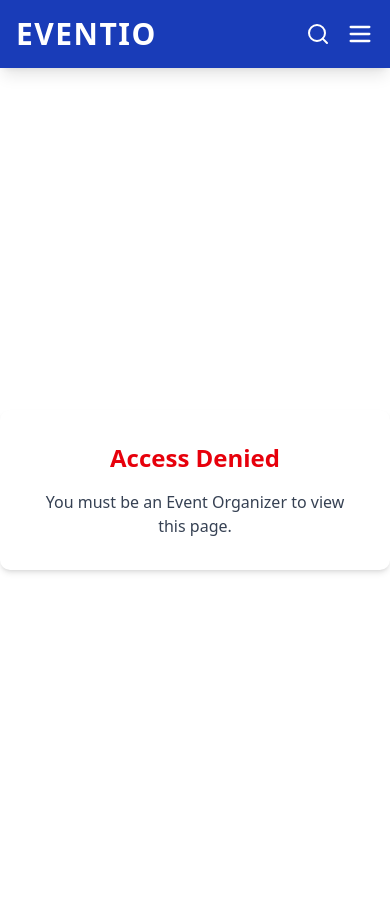
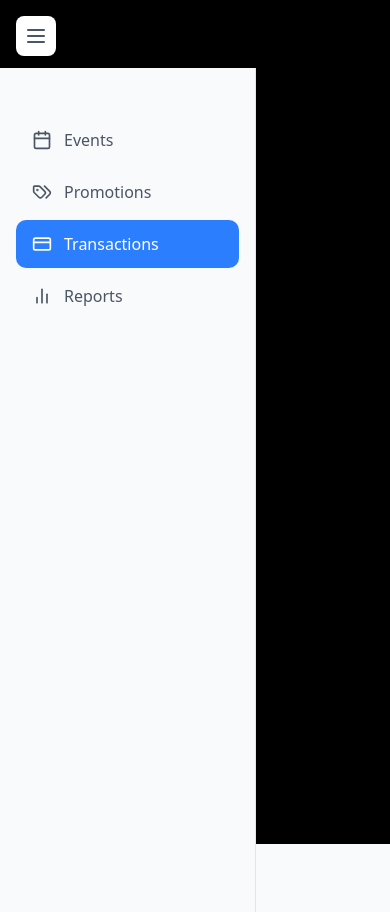
Before and after one commit to finzzzi/fe-event-management, a Next.js app: page /admin/transaction in a window 390 px wide. Built offline with nearby package versions, Linux system fonts and the light colour scheme.

Commit message:
Feat: add admin side panel for organizer

```diff
--- a/src/app/admin/event/page.tsx
+++ b/src/app/admin/event/page.tsx
@@ -249,7 +249,6 @@ export default function EventListPage() {
                     <SelectValue placeholder="Filter by category" />
                   </SelectTrigger>
                   <SelectContent>
-                    {/* Fixed: Use "all" instead of empty string */}
                     <SelectItem value="all">All Categories</SelectItem>
                     {categories.map((category) => (
                       <SelectItem key={category} value={category}>
@@ -263,7 +262,33 @@ export default function EventListPage() {
           </CardHeader>
 
           <CardContent>
-            {events.length === 0 ? (
+            {loadingEvents ? (
+              <div className="flex justify-center py-20">
+                <LoadingSpinner size="large" />
+              </div>
+            ) : error ? (
+              <div className="bg-red-50 border-l-4 border-red-500 p-4 mb-4">
+                <div className="flex">
+                  <div className="flex-shrink-0">
+                    <svg
+                      className="h-5 w-5 text-red-400"
+                      xmlns="http://www.w3.org/2000/svg"
+                      viewBox="0 0 20 20"
+                      fill="currentColor"
+                    >
+                      <path
+                        fillRule="evenodd"
+                        d="M10 18a8 8 0 100-16 8 8 0 000 16zM8.707 7.293a1 1 0 00-1.414 1.414L8.586 10l-1.293 1.293a1 1 0 101.414 1.414L10 11.414l1.293 1.293a1 1 0 001.414-1.414L11.414 10l1.293-1.293a1 1 0 00-1.414-1.414L10 8.586 8.707 7.293z"
+                        clipRule="evenodd"
+                      />
+                    </svg>
+                  </div>
+                  <div className="ml-3">
+                    <p className="text-sm text-red-700">{error}</p>
+                  </div>
+                </div>
+              </div>
+            ) : events.length === 0 ? (
               <div className="text-center py-10">
                 <svg
                   className="mx-auto h-12 w-12 text-gray-400"
--- /dev/null
+++ b/src/app/admin/layout.tsx
@@ -0,0 +1,51 @@
+// app/admin/layout.tsx
+"use client";
+
+import { useState } from "react";
+import { cn } from "@/lib/utils";
+import AdminSidebar from "@/components/admin/AdminSidebar";
+import { Menu } from "lucide-react";
+
+export default function AdminLayout({
+  children,
+}: {
+  children: React.ReactNode;
+}) {
+  const [sidebarOpen, setSidebarOpen] = useState(true);
+
+  return (
+    <div className="flex h-screen bg-gray-50 overflow-hidden">
+      {/* Mobile toggle button */}
+      <div className="md:hidden fixed top-4 left-4 z-30">
+        <button
+          onClick={() => setSidebarOpen(!sidebarOpen)}
+          className="p-2 rounded-md bg-white shadow text-gray-600"
+        >
+          <Menu className="h-6 w-6" />
+        </button>
+      </div>
+
+      {/* Sidebar */}
+      <div
+        className={cn(
+          "fixed md:relative z-20 h-full transition-transform duration-300 ease-in-out",
+          sidebarOpen ? "translate-x-0" : "-translate-x-full",
+          "w-64"
+        )}
+      >
+        <AdminSidebar />
+      </div>
+
+      {sidebarOpen && (
+        <div
+          className="fixed inset-0 z-10 bg-black bg-opacity-50 md:hidden"
+          onClick={() => setSidebarOpen(false)}
+        />
+      )}
+
+      <div className="flex-1 flex flex-col min-w-0">
+        <div className="flex-1 overflow-auto p-4 md:p-8">{children}</div>
+      </div>
+    </div>
+  );
+}
--- a/src/app/admin/transaction/page.tsx
+++ b/src/app/admin/transaction/page.tsx
@@ -249,7 +249,7 @@ const TransactionsPage: React.FC = () => {
   if (!isInitialized || authLoading) {
     return (
       <div className="min-h-screen flex items-center justify-center">
-        <LoadingSpinner size="medium" />
+        <LoadingSpinner size="large" />
       </div>
     );
   }
@@ -310,11 +310,16 @@ const TransactionsPage: React.FC = () => {
                   </SelectTrigger>
                   <SelectContent>
                     <SelectItem value="all">All Statuses</SelectItem>
+                    <SelectItem value="WaitingForPayment">
+                      Waiting for Payment
+                    </SelectItem>
                     <SelectItem value="WaitingForAdminConfirmation">
                       Pending
                     </SelectItem>
                     <SelectItem value="Done">Accepted</SelectItem>
                     <SelectItem value="Rejected">Rejected</SelectItem>
+                    <SelectItem value="Expired">Expired</SelectItem>
+                    <SelectItem value="Canceled">Canceled</SelectItem>
                   </SelectContent>
                 </Select>
               </div>
@@ -324,7 +329,7 @@ const TransactionsPage: React.FC = () => {
           <CardContent>
             {loading ? (
               <div className="flex justify-center py-20">
-                <LoadingSpinner size="medium" />
+                <LoadingSpinner size="large" />
               </div>
             ) : error ? (
               <div className="bg-red-50 border-l-4 border-red-500 p-4 mb-4">
--- a/src/app/layout.tsx
+++ b/src/app/layout.tsx
@@ -29,7 +29,7 @@ export default function RootLayout({
   return (
     <html lang="en">
       <body
-        className={`${geistSans.variable} ${geistMono.variable} antialiased`}
+        className={`${geistSans.variable} ${geistMono.variable} antialiased flex flex-col h-full`}
       >
         <AuthProvider>
           <Navbar />
--- /dev/null
+++ b/src/components/admin/AdminSidebar.tsx
@@ -0,0 +1,72 @@
+import React from "react";
+import Link from "next/link";
+import { Calendar, Tags, CreditCard, BarChart2 } from "lucide-react";
+import { usePathname } from "next/navigation";
+import { cn } from "@/lib/utils";
+import { useAuth } from "@/contexts/AuthContext";
+
+const AdminSidebar = () => {
+  const pathname = usePathname();
+  const { user } = useAuth();
+
+  const navItems = [
+    {
+      name: "Events",
+      href: "/admin/event",
+      icon: <Calendar className="h-5 w-5" />,
+    },
+    {
+      name: "Promotions",
+      href: "/admin/promotion",
+      icon: <Tags className="h-5 w-5" />,
+    },
+    {
+      name: "Transactions",
+      href: "/admin/transaction",
+      icon: <CreditCard className="h-5 w-5" />,
+    },
+    {
+      name: "Reports",
+      href: "/admin/report",
+      icon: <BarChart2 className="h-5 w-5" />,
+    },
+  ];
+
+  return (
+    <div className="h-full w-full flex flex-col justify-between bg-gray-50 border-r">
+      <div className="p-4">
+        <div className="flex flex-col mb-8 px-3">
+          {/* User Info Section */}
+          {user && (
+            <div className="mt-6 p-3 bg-blue-50 rounded-lg">
+              <p className="font-medium text-gray-800">{user.name}</p>
+              <p className="text-xs text-gray-600 capitalize">{user.role}</p>
+            </div>
+          )}
+        </div>
+
+        <nav className="space-y-1">
+          {navItems.map((item) => (
+            <Link
+              key={item.name}
+              href={item.href}
+              className={cn(
+                "flex items-center gap-3 px-4 py-3 rounded-lg transition-colors",
+                pathname === item.href
+                  ? "bg-blue-500 text-white"
+                  : "text-gray-600 hover:bg-gray-100"
+              )}
+            >
+              <span className="flex items-center justify-center">
+                {item.icon}
+              </span>
+              <span className="font-medium">{item.name}</span>
+            </Link>
+          ))}
+        </nav>
+      </div>
+    </div>
+  );
+};
+
+export default AdminSidebar;
```
